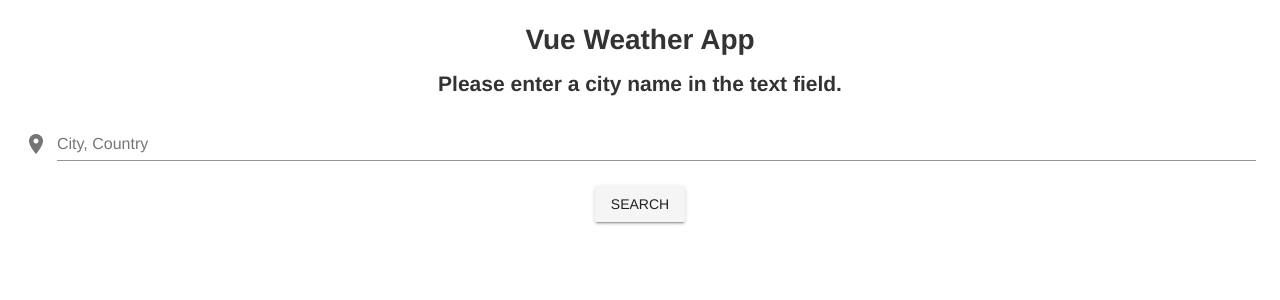
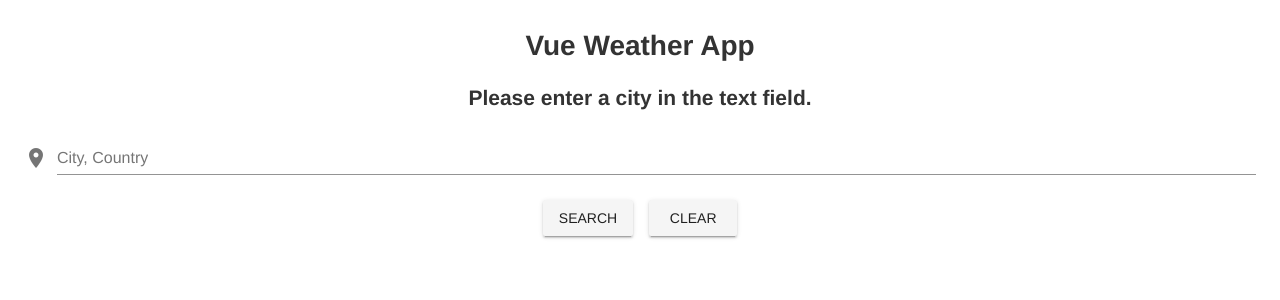
Before and after one commit to jaoueis/vueWeather, a Vue app: page / in a window 1280 px wide. Shown: the top 300 px of the page. Built offline with nearby package versions, Linux system fonts and the light colour scheme.

Commit message:
got api data to console

```diff
--- a/public/index.html
+++ b/public/index.html
@@ -6,13 +6,17 @@
 <meta name="viewport" content="width=device-width,initial-scale=1.0">
 <link rel="icon" href="<%= BASE_URL %>favicon.ico">
 <link href="https://fonts.googleapis.com/css?family=Roboto:100:300,400,500,700,900|Material+Icons" rel="stylesheet">
-    <title>weather_app</title>
+<link rel="stylesheet" href="style/main.css">
+<title>Vue Weather App</title>
 </head>
 <body>
 <noscript>
-      <strong>We're sorry but weather_app doesn't work properly without JavaScript enabled. Please enable it to continue.</strong>
+    <strong>We're sorry but Vue Weather App doesn't work properly without JavaScript enabled. Please enable it to continue.</strong>
 </noscript>
-    <div id="app"></div>
-    <!-- built files will be auto injected -->
+<div class="appTitle">
+    <h1>Vue Weather App</h1>
+</div>
+<div id="app">
+</div>
 </body>
 </html>
--- /dev/null
+++ b/public/style/main.css
@@ -0,0 +1,6 @@
+.appTitle {
+    margin-top: 30px;
+    font-family: 'Avenir', Helvetica, Arial, sans-serif;
+    color: #333333;
+    text-align: center;
+}
--- a/src/App.vue
+++ b/src/App.vue
@@ -1,6 +1,6 @@
 <template>
     <div id="app">
-        <weatherApp msg="Please enter a city name in the text field." />
+        <weatherApp msg="Please enter a city in the text field." />
     </div>
 </template>
 
--- a/src/components/weatherApp.vue
+++ b/src/components/weatherApp.vue
@@ -2,16 +2,16 @@
     <v-container fluid gird-list-xs>
         <v-layout row wrap>
             <v-flex xs12 class="mb-3">
-                <h1>Vue Weather App</h1>
-            </v-flex>
-            <v-flex xs12 class="mb-3">
-                <h2>Please enter a city name in the text field.</h2>
+                <h2>{{msg}}</h2>
             </v-flex>
             <v-flex xs12>
-                <v-form>
-                    <v-text-field label="City, Country" prepend-icon="place"></v-text-field>
-                    <v-btn>Search</v-btn>
-                </v-form>
+                <section>
+                    <v-form ref="form" v-model="valid" lazy-validation required>
+                        <v-text-field label="City, Country" prepend-icon="place" v-model="city" :rules="empty"></v-text-field>
+                        <v-btn @click="submit">Search</v-btn>
+                        <v-btn @click="clear">clear</v-btn>
+                    </v-form>
+                </section>
             </v-flex>
         </v-layout>
     </v-container>
@@ -19,9 +19,35 @@
 
 <script>
 export default {
-    name : 'weatherApp',
-    props: {
+    name   : 'weatherApp',
+    props  : {
         msg: String
+    },
+    data   : () => ({
+        valid: true,
+        city : '',
+        empty: [
+            v => !!v || 'Invalid city.',
+            v => (v && v.length > 0) || 'Invalid city.'
+        ]
+    }),
+    methods: {
+        submit() {
+            //console.log('api.openweathermap.org/data/2.5/weather?q=' + this.city);
+            let city = this.city;
+            if (this.$refs.form.validate()) {
+                axios.get('http://api.openweathermap.org/data/2.5/weather?q=' + city + '&appid=4131d1a9222501fde97ae731c6dc49be')
+                     .then(function (response) {
+                         console.log(JSON.stringify(response));
+                     })
+                     .catch(function (error) {
+                         console.log(error);
+                     });
+            }
+        },
+        clear() {
+            this.$refs.form.reset();
+        }
     }
 };
 </script>
```
Lines whose indentation alone changed are shown as unchanged.
